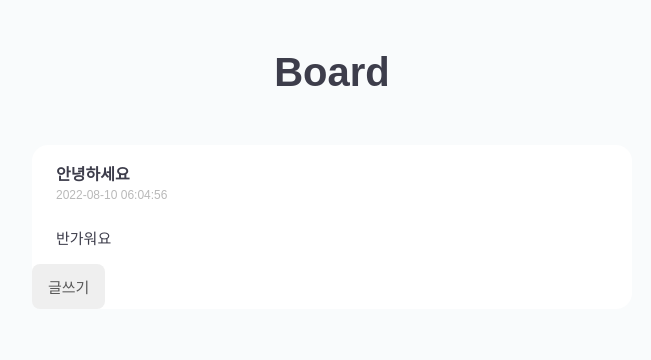
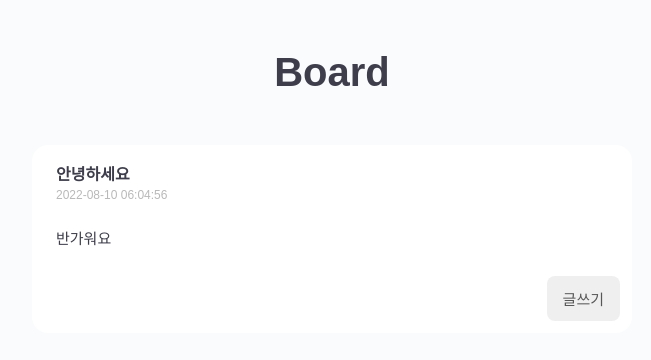
Before and after one commit to zmin9/board, a React (Create React App) app in the folder board/: page /1 in a window 1280 px wide. Shown: the top 360 px of the page, without its empty margins (308-959 px from the left). Built offline with nearby package versions, Linux system fonts and the light colour scheme; a web font is replaced by a local one.

Commit message:
fix: modify button props type

```diff
--- a/board/package.json
+++ b/board/package.json
@@ -23,7 +23,8 @@
     "start": "react-scripts start",
     "build": "react-scripts build",
     "test": "react-scripts test",
-    "eject": "react-scripts eject"
+    "eject": "react-scripts eject",
+    "el": "npx eslint src/."
   },
   "browserslist": {
     "production": [
--- a/board/src/components/common/Button.tsx
+++ b/board/src/components/common/Button.tsx
@@ -1,13 +1,11 @@
-import React from 'react';
+import React, { HTMLProps } from 'react';
 import styled from 'styled-components';
 import { ThemeButtonType } from '../../styles/theme';
 import { filterTransition } from '../../styles/transition';
 import Text from './Text';
 
 type ButtonProps = {
-  text: string,
   designType: ThemeButtonType,
-  onClick?: (e?: React.MouseEvent<HTMLButtonElement, MouseEvent>) => void,
   fullWidth?: boolean
 };
 
@@ -19,18 +17,21 @@ const BasicButton = styled.button<ButtonProps>`
   ${filterTransition}
 `;
 
-const Button = ({ text, designType, onClick, fullWidth }: ButtonProps) =>
+const Button = ({ designType, onClick, fullWidth, children }: ButtonProps & HTMLProps<HTMLButtonElement>) => {
+  if (typeof children !== 'string')
+    return null;
+  return (
     <BasicButton
       type="button"
-    text={text}
       onClick={onClick}
       designType={designType}
       fullWidth={fullWidth}
     >
       <Text size="15px" weight={500}>
-      {text}
+        {children}
       </Text>
     </BasicButton>
-;
+  );
+};
 
 export default Button;
--- a/board/src/pages/MainPage.tsx
+++ b/board/src/pages/MainPage.tsx
@@ -1,13 +1,25 @@
-import React from 'react';
+import React, { PropsWithChildren } from 'react';
 import Button from '../components/common/Button';
+import styled from 'styled-components';
+import { Link } from 'react-router-dom';
 
-type ChildrenProps = React.ReactNode;
+const WrapButtonRightAlign = styled.div`
+  display: flex;
+  justify-content: end;
+  margin: 12px 12px;
+`;
 
-export default function MainPage({ children }: { children?: ChildrenProps }) {
+function MainPage({ children }: PropsWithChildren) {
   return (
     <>
       {children}
-      <Button text="글쓰기" designType="secondary"/>
+      <WrapButtonRightAlign>
+        <Link to="/write">
+          <Button designType="secondary">글쓰기</Button>
+        </Link>
+      </WrapButtonRightAlign>
     </>
   );
 }
+
+export default MainPage;
--- a/board/src/pages/WritePage.tsx
+++ b/board/src/pages/WritePage.tsx
@@ -47,7 +47,9 @@ const WritePage = () => {
 
   return (
     <Container>
-      <Button text="뒤로가기" designType="secondary" onClick={backOnClickHandler} />
+      <Button designType="secondary" onClick={backOnClickHandler}>
+        뒤로가기
+      </Button>
       <WrappingSection>
         <Header>
           <Text size='18px' weight={600} color='textMain'>
@@ -84,10 +86,11 @@ const WritePage = () => {
       </WrappingSection>
       <WrapButtonRightAlign>
         <Button
-          text="등록"
           onClick={onclickHandler}
           designType="primary"
-        />
+        >
+          등록
+        </Button>
       </WrapButtonRightAlign>
     </Container>
   );
```
Lines whose indentation alone changed are shown as unchanged.
